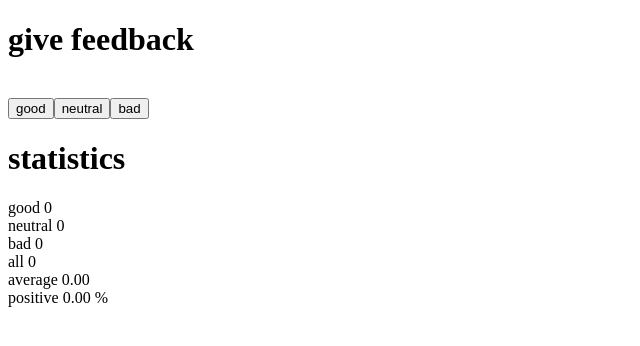
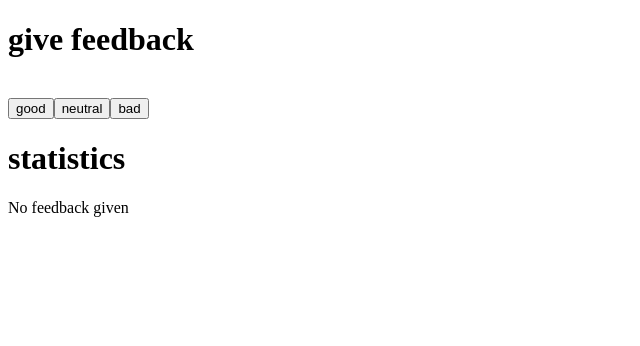
Before and after one commit to perttusaarsalmi/FullstackOpenPerttu, a React (Vite) app in the folder osa1/unicafe/react/: page / in a window 1280 px wide. Shown: the top 346 px of the page, without its empty margins (0-640 px from the left). Built offline with nearby package versions, Linux system fonts and the light colour scheme.

Commit message:
unicafe step 4

```diff
--- a/osa1/unicafe/react/src/App.jsx
+++ b/osa1/unicafe/react/src/App.jsx
@@ -3,6 +3,10 @@ import { useState } from "react";
 const Title = ({ title }) => <h1>{title}</h1>;
 const Button = (props) => <button onClick={props.onClick}>{props.text}</button>;
 const Statistics = (props) => {
+  if (props.getAllAmount() === 0) {
+    return <div>No feedback given</div>;
+  }
+
   return (
     <div>
       <div>good {props.good}</div>
@@ -14,7 +18,6 @@ const Statistics = (props) => {
     </div>
   );
 };
-
 
 const App = () => {
   // tallenna napit omaan tilaansa
```
